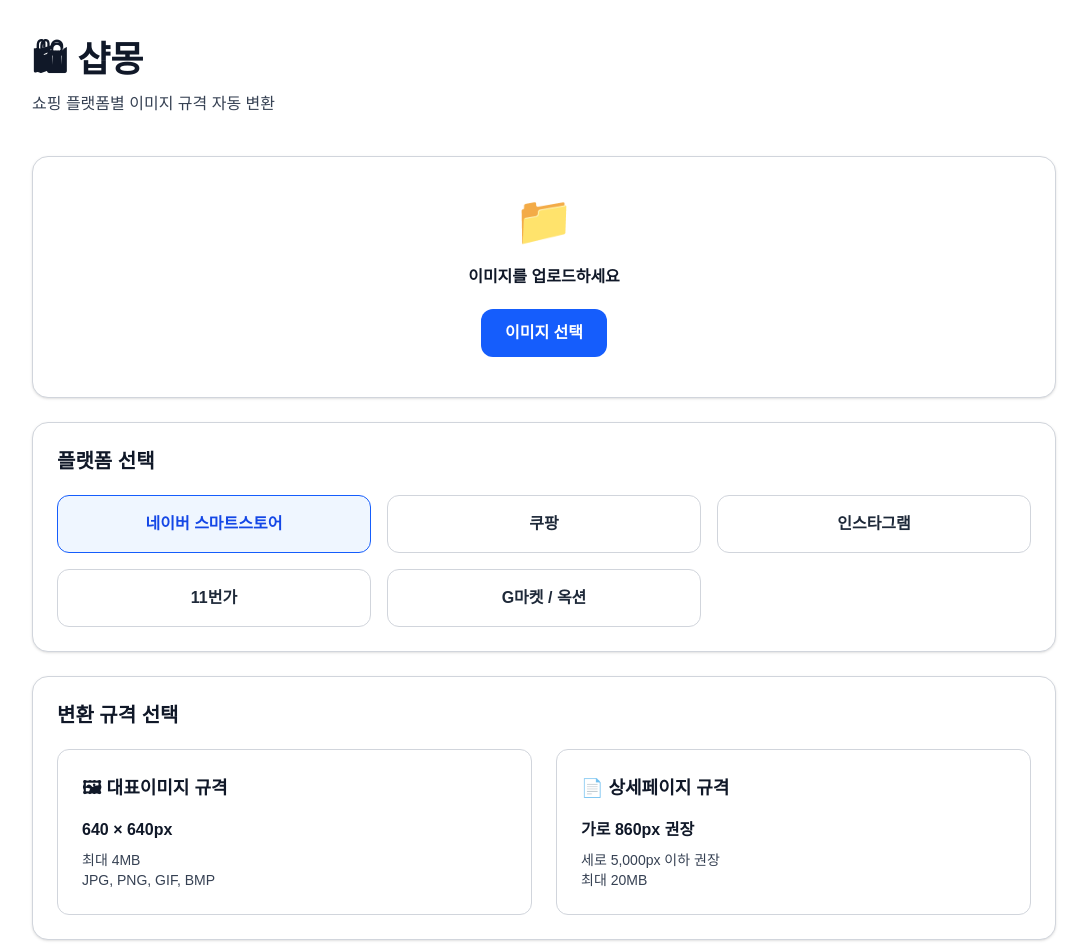
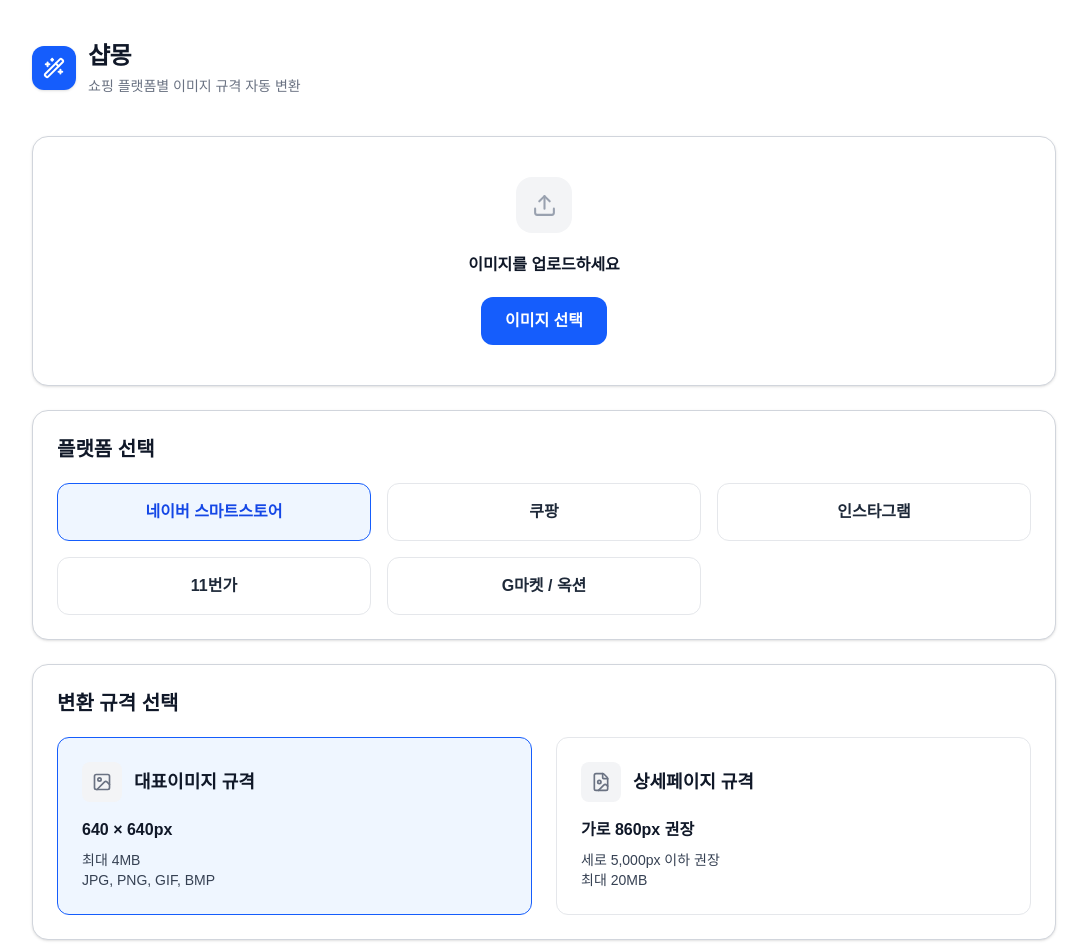
Before and after one commit to sellpic-ture/shopmong, a Next.js app: page / in a window 1280 px wide. Shown: the top 952 px of the page, without its empty margins (96-1183 px from the left). Built offline with nearby package versions, Linux system fonts and the light colour scheme.

Commit message:
UI 개선 및 이미지 규격 선택 개선

```diff
--- a/src/app/page.tsx
+++ b/src/app/page.tsx
@@ -2,6 +2,15 @@
 
 import { useState, useRef } from "react";
 import JSZip from "jszip";
+import {
+  ArrowRight,
+  Check,
+  FileImage,
+  Image as ImageIcon,
+  ImagePlus,
+  Upload,
+  WandSparkles,
+} from "lucide-react";
 
 
 const platforms = [
@@ -120,7 +129,7 @@ export default function Home() {
 
 
   const [selectedType, setSelectedType] =
-    useState<"thumbnail" | "detail" | null>(null);
+useState<"thumbnail" | "detail">("thumbnail");
 
 
   const [image, setImage] =
@@ -517,13 +526,21 @@ export default function Home() {
       <div className="mx-auto max-w-5xl">
               <header className="mb-10">
 
-          <h1 className="text-4xl font-bold text-gray-900">
-            🛍 샵몽
+          <div className="flex items-center gap-3">
+  <div className="flex h-11 w-11 items-center justify-center rounded-xl bg-blue-600 text-white shadow-sm">
+    <WandSparkles size={22} strokeWidth={2.2} />
+  </div>
+
+  <div>
+    <h1 className="text-2xl font-bold tracking-tight text-gray-900">
+      샵몽
     </h1>
 
-          <p className="mt-3 text-gray-700">
+    <p className="mt-1 text-sm text-gray-500">
       쇼핑 플랫폼별 이미지 규격 자동 변환
     </p>
+  </div>
+</div>
 
         </header>
 
@@ -551,8 +568,8 @@ export default function Home() {
 
           ) : (
 
-            <div className="text-5xl">
-              📁
+            <div className="mx-auto flex h-14 w-14 items-center justify-center rounded-2xl bg-gray-100 text-gray-400">
+  <Upload size={25} />
 </div>
 
           )}
@@ -568,7 +585,7 @@ export default function Home() {
 
 
 
-          <label className="mt-5 inline-block cursor-pointer rounded-xl bg-blue-600 px-6 py-3 font-semibold text-white">
+          <label className="mt-5 inline-block cursor-pointer text-center rounded-xl bg-blue-600 px-6 py-3 font-semibold text-white">
 
 
             이미지 선택
@@ -625,25 +642,21 @@ export default function Home() {
                 key={platform.name}
 
 
-                onClick={()=>{
-
+onClick={() => {
   setSelectedPlatform(platform);
-
-                  setSelectedType(null);
-
+  setSelectedType("thumbnail");
 }}
 
 
 
-                className={`rounded-xl border p-4 font-semibold transition
+                className={`cursor-pointer rounded-xl border p-4 font-semibold transition-all duration-150
 
 ${
   selectedPlatform.name === platform.name
 
   ? "border-blue-600 bg-blue-50 text-blue-700"
 
-                  : "border-gray-300 text-gray-800"
-
+  : "border-gray-200 text-gray-800 hover:-translate-y-0.5 hover:border-blue-300 hover:bg-blue-50/40 hover:shadow-sm"
 }
 
 `}
@@ -695,17 +708,12 @@ export default function Home() {
               onClick={()=>setSelectedType("thumbnail")}
 
 
-              className={`rounded-xl border p-6 text-left transition
-
+              className={`cursor-pointer rounded-xl border p-6 text-left transition-all duration-150
 ${
   selectedType === "thumbnail"
-
     ? "border-blue-600 bg-blue-50"
-
-                : "border-gray-300"
-
+    : "border-gray-200 hover:-translate-y-0.5 hover:border-blue-300 hover:bg-blue-50/40 hover:shadow-sm"
 }
-
 `}
 
 
@@ -714,7 +722,15 @@ export default function Home() {
 
               <h3 className="text-lg font-bold text-gray-900">
 
-                🖼 대표이미지 규격
+                <div className="flex items-center gap-3">
+  <div className="flex h-10 w-10 items-center justify-center rounded-lg bg-gray-100 text-gray-500">
+    <ImageIcon size={20} />
+  </div>
+
+  <h3 className="text-lg font-bold text-gray-900">
+    대표이미지 규격
+  </h3>
+</div>
 
               </h3>
 
@@ -758,17 +774,12 @@ export default function Home() {
               onClick={()=>setSelectedType("detail")}
 
 
-              className={`rounded-xl border p-6 text-left transition
-
+              className={`cursor-pointer rounded-xl border p-6 text-left transition-all duration-150
 ${
   selectedType === "detail"
-
     ? "border-blue-600 bg-blue-50"
-
-                : "border-gray-300"
-
+    : "border-gray-200 hover:-translate-y-0.5 hover:border-blue-300 hover:bg-blue-50/40 hover:shadow-sm"
 }
-
 `}
 
 
@@ -777,7 +788,15 @@ export default function Home() {
 
               <h3 className="text-lg font-bold text-gray-900">
 
-                📄 상세페이지 규격
+                <div className="flex items-center gap-3">
+  <div className="flex h-10 w-10 items-center justify-center rounded-lg bg-gray-100 text-gray-500">
+    <FileImage size={20} />
+  </div>
+
+  <h3 className="text-lg font-bold text-gray-900">
+    상세페이지 규격
+  </h3>
+</div>
 
               </h3>
 
```
Lines whose indentation alone changed are shown as unchanged.
